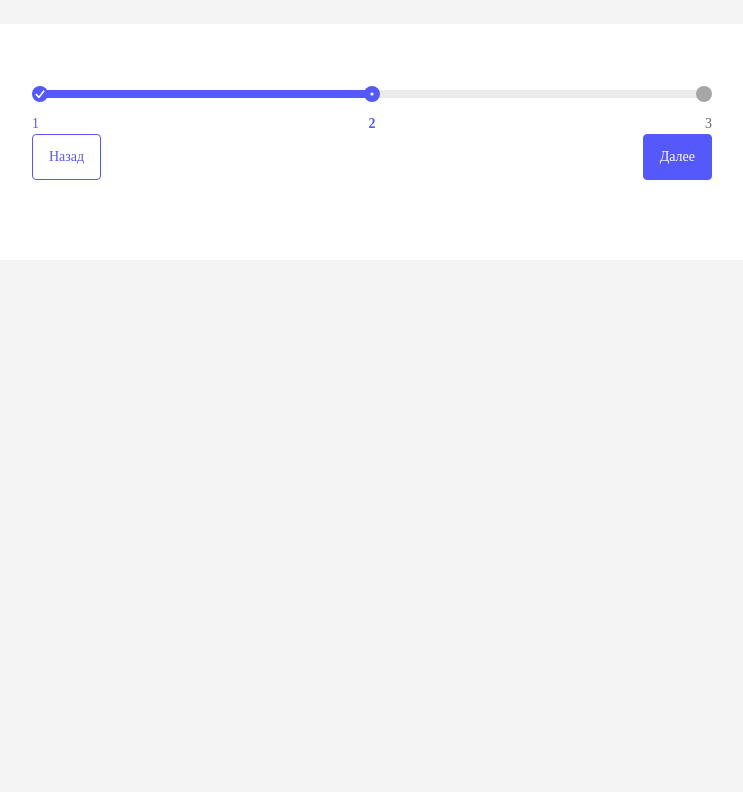
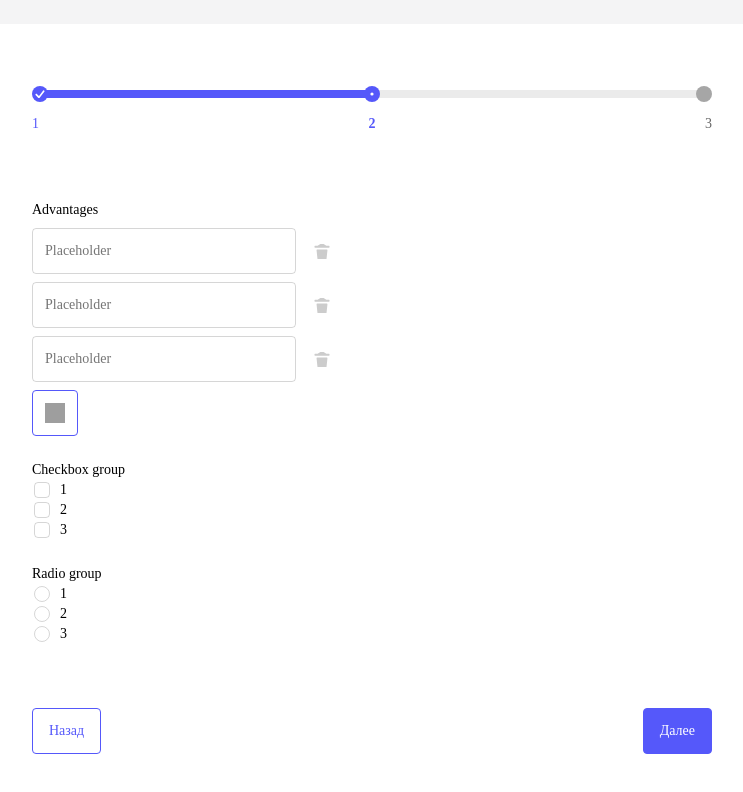
Before and after one commit to DanielKOcean/frontcloudcamp-test-assignment, a React (Vite) app: page /step2 in a window 1280 px wide. Shown: the top 792 px of the page, without its empty margins (268-1011 px from the left). Built offline with nearby package versions, Linux system fonts and the light colour scheme; grey boxes are pictures that could not be loaded; a web font is replaced by a local one.

Commit message:
Step2 page sketch done

```diff
--- a/src/views/Step2.module.css
+++ b/src/views/Step2.module.css
@@ -24,7 +24,7 @@
 
 .stepper {
     display: flex;
-    margin: 0;
+    margin: 0 0 66px 0;
     padding: 0;
 }
 
@@ -86,7 +86,7 @@
     font-weight: 400;
 }
 
-.stepperItem:after {
+.stepperItem::after {
     content: "";
     position: absolute;
     top: calc(var(--stp-dot-size) / 2 - 4px);
@@ -95,12 +95,12 @@
     order: -1;
 }
 
-.stepperItem:first-child:after {
+.stepperItem:first-child::after {
     left: calc(var(--stp-dot-size) / 2);
     width: calc(150% - var(--stp-dot-size) / 2);
 }
 
-.stepperItem.done:first-child:after {
+.stepperItem.done:first-child::after {
     background-color: var(--stp-line-color-active);
 }
 
@@ -110,8 +110,112 @@
     background-color: var(--stp-line-color-neutral);
 }
 
-.stepperItem.done:nth-child(2):after {
+.stepperItem.done:nth-child(2)::after {
     background-color: var(--stp-line-color-active);
+}
+
+.form {
+    display: flex;
+    flex-direction: column;
+    gap: 24px;
+    width: 300px;
+    margin-bottom: 64px;
+}
+
+.fieldset {
+    display: flex;
+    flex-direction: column;
+    gap: 8px;
+    margin: 0px;
+    padding: 0px;
+    border: none;
+}
+
+.fieldset.gap0 {
+    gap: 0;
+}
+
+.legend {
+    float: left;
+    padding: 0;
+    font-family: var(--fcc-font-sans-serif);
+    font-size: 14px;
+    font-style: normal;
+    font-weight: 400;
+    line-height: 20px;
+}
+
+.formCheck {
+    display: flex;
+    gap: 8px;
+}
+
+.formCheckInput {
+    width: 16px;
+    height: 16px;
+    margin: 2px;
+    border: 1.5px solid var(--input-border);
+}
+
+.formCheckInput[type=checkbox] {
+    border-radius: 4px;
+}
+
+.formCheckInput[type=radio] {
+    border-radius: 50%;
+}
+
+.formCheckLabel {
+    font-family: var(--fcc-font-sans-serif);
+    font-size: 14px;
+    font-style: normal;
+    font-weight: 400;
+    line-height: 20px;
+}
+
+.inputGroup {
+    display: flex;
+    justify-content: flex-start;
+    align-items: center;
+    gap: 16px;
+}
+
+.formControl {
+    display: flex;
+    justify-content: center;
+    align-items: flex-start;
+    border: 1px solid var(--input-border);
+    border-radius: 4px;
+    padding: 12px;
+    font-family: var(--fcc-font-sans-serif);
+    font-size: 14px;
+    font-style: normal;
+    font-weight: 400;
+    line-height: 20px;
+}
+
+.formButton {
+    display: flex;
+    justify-content: center;
+    align-items: center;
+    margin: 0;
+    padding: 0;
+    width: 20px;
+    height: 19px;
+    border: none;
+    background: none;
+}
+
+.addButton {
+    display: flex;
+    justify-content: center;
+    align-items: center;
+    align-self: flex-start;
+    padding: 12px;
+    background: none;
+    border: 1.5px solid #5558FA;
+    border-width: 1.5px;
+    border-radius: 4px;
 }
 
 .buttons {
--- a/src/views/Step2.tsx
+++ b/src/views/Step2.tsx
@@ -1,4 +1,6 @@
 import styles from './Step2.module.css'
+import deleteIcon from '../assets/delete.svg'
+import plusIcon from '../assets/plus.svg'
 
 function Step2() {
   return (
@@ -16,6 +18,54 @@ function Step2() {
           </li>
         </ol>
       </div>
+      <form className={styles.form}>
+        <fieldset className={styles.fieldset}>
+          <legend className={styles.legend}>Advantages</legend>
+          <div className={styles.inputGroup}>
+            <input type="text" className={styles.formControl} name="field-advantage-1" id="field-advantage-1" placeholder="Placeholder" />
+            <button type="button" className={styles.formButton} id="button-remove-1"><img src={deleteIcon} alt="delete-icon" /></button>
+          </div>
+          <div className={styles.inputGroup}>
+            <input type="text" className={styles.formControl} name="field-advantage-2" id="field-advantage-2" placeholder="Placeholder" />
+            <button type="button" className={styles.formButton} id="button-remove-2"><img src={deleteIcon} alt="delete-icon" /></button>
+          </div>
+          <div className={styles.inputGroup}>
+            <input type="text" className={styles.formControl} name="field-advantage-3" id="field-advantage-3" placeholder="Placeholder" />
+            <button type="button" className={styles.formButton} id="button-remove-3"><img src={deleteIcon} alt="delete-icon" /></button>
+          </div>
+          <button id="button-add" className={styles.addButton} type="button"><img src={plusIcon} alt="plus-icon" width={20} height={20} /></button>
+        </fieldset>
+        <fieldset className={`${styles.fieldset} ${styles.gap0}`}>
+          <legend className={styles.legend}>Checkbox group</legend>
+          <div className={styles.formCheck}>
+            <input className={styles.formCheckInput} type="checkbox" id="field-checkbox-group-option-1" name="1" />
+            <label className={styles.formCheckLabel} htmlFor="field-checkbox-group-option-1">1</label>
+          </div>
+          <div className={styles.formCheck}>
+            <input className={styles.formCheckInput} type="checkbox" id="field-checkbox-group-option-2" name="2" />
+            <label className={styles.formCheckLabel} htmlFor="field-checkbox-group-option-2">2</label>
+          </div>
+          <div className={styles.formCheck}>
+            <input className={styles.formCheckInput} type="checkbox" id="field-checkbox-group-option-3" name="3" />
+            <label className={styles.formCheckLabel} htmlFor="field-checkbox-group-option-3">3</label>
+          </div>
+        </fieldset>
+        <fieldset className={`${styles.fieldset} ${styles.gap0}`}>
+          <legend className={styles.legend}>Radio group</legend>
+          <div className={styles.formCheck}>
+            <input className={styles.formCheckInput} type="radio" id="field-radio-group-option-1" name="1" checked />
+            <label className={styles.formCheckLabel} htmlFor="field-radio-group-option-1">1</label>
+          </div>
+          <div className={styles.formCheck}>
+            <input className={styles.formCheckInput} type="radio" id="field-radio-group-option-2" name="2" disabled />
+            <label className={styles.formCheckLabel} htmlFor="field-radio-group-option-2">2</label>
+          </div>
+          <div className={styles.formCheck}>
+            <input className={styles.formCheckInput} type="radio" id="field-radio-group-option-3" name="3" />
+            <label className={styles.formCheckLabel} htmlFor="field-radio-group-option-3">3</label>
+          </div>
+        </fieldset>
+      </form>
       <div className={styles.buttons}>
         <button id="button-back" className={`${styles.button} ${styles.secondary}`} type="button">Назад</button>
         <button id="button-next" className={`${styles.button} ${styles.primary}`} type="button">Далее</button>
```
Also changed, not shown: src/assets/delete.svg (added).
